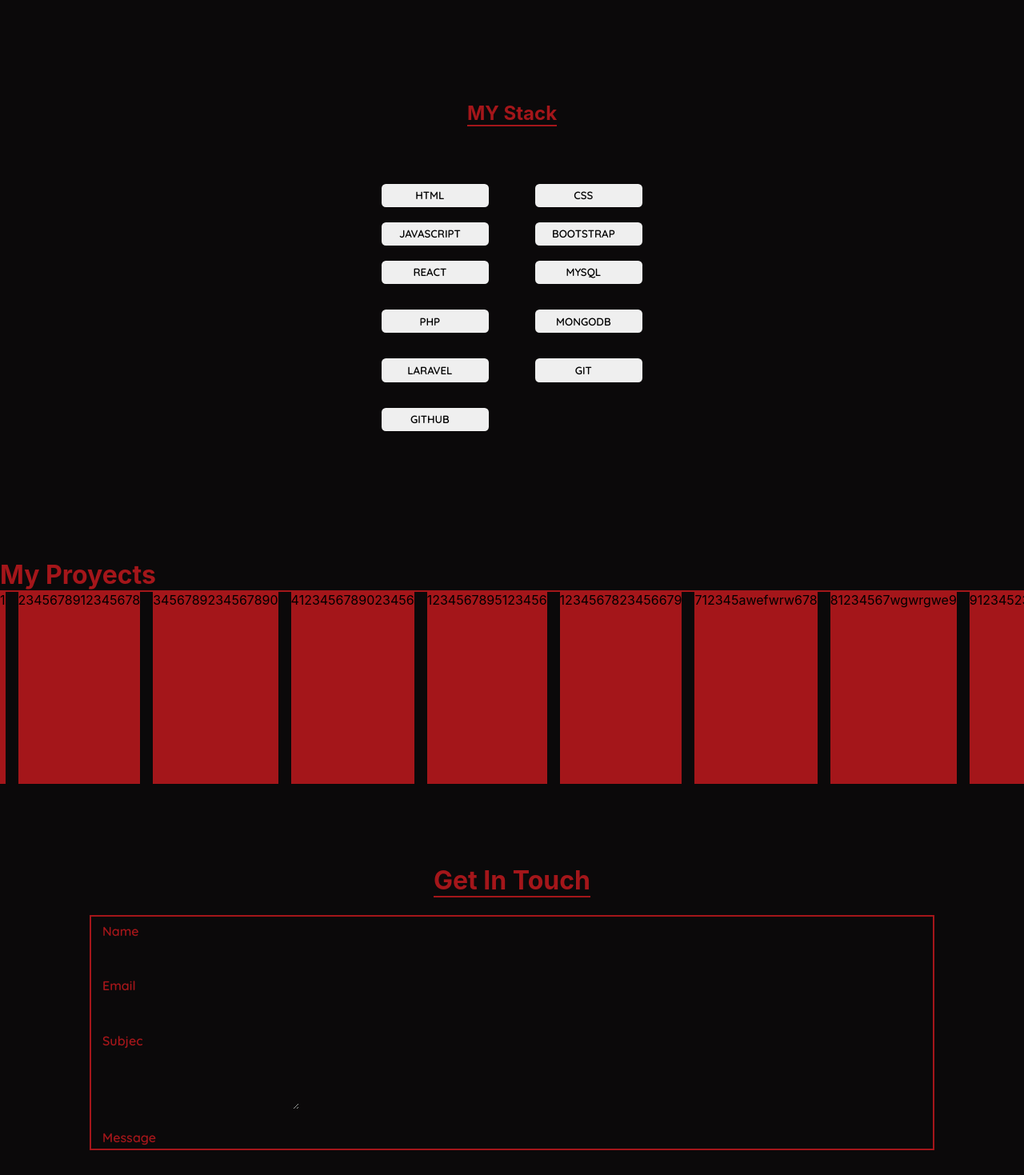
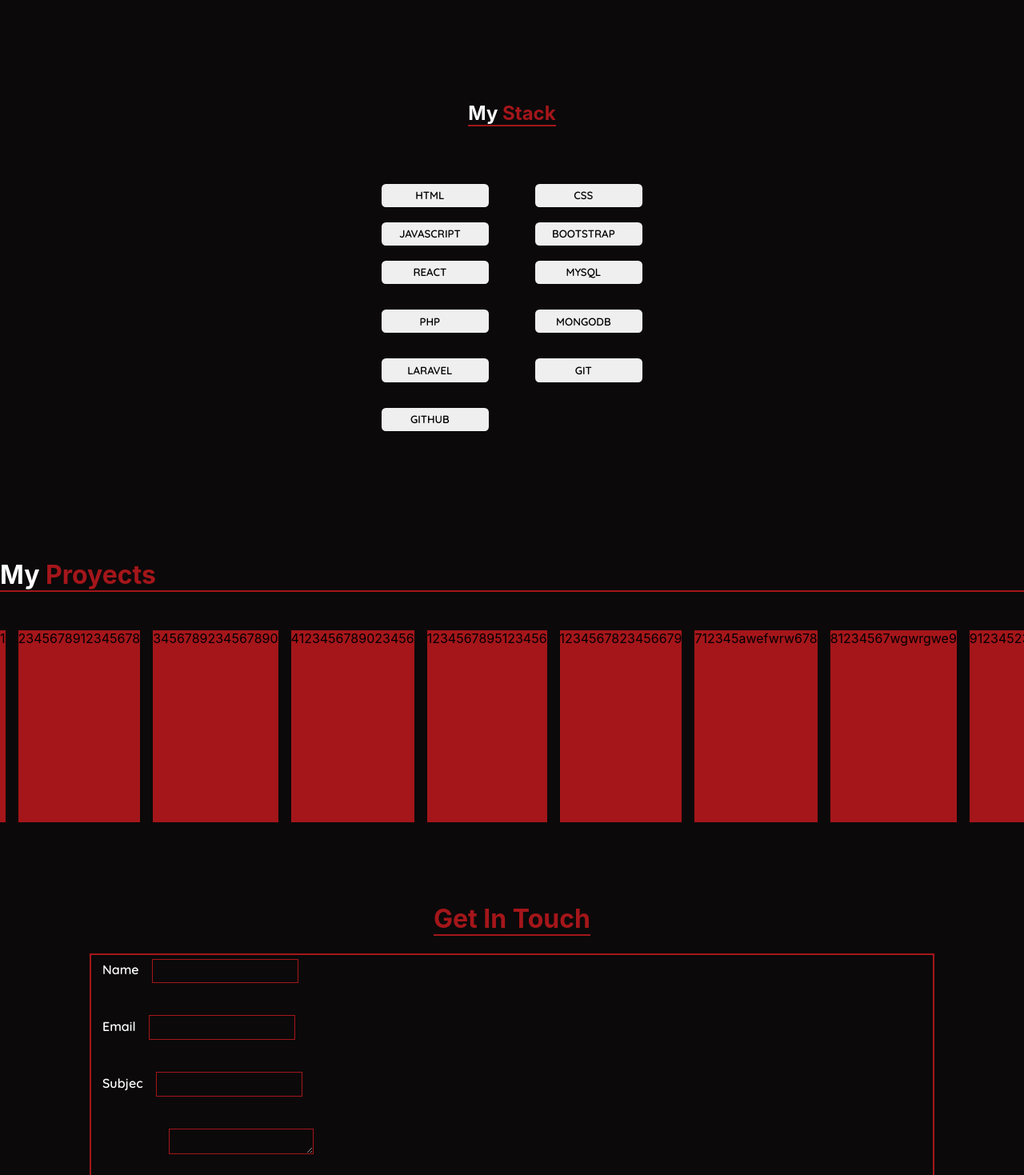
Before and after one commit to Lord-Mugen/Mugen-Portfolio, a React (Create React App) app: page / in a window 1280 px wide. Shown: the part 1140-2609 px from the top of the page at 80% size. Before the commit the page ends 2578 px from the top, so only its background shows below. Built offline with nearby package versions, Linux system fonts and the light colour scheme.

Commit message:
pass to the main

```diff
--- a/src/App.js
+++ b/src/App.js
@@ -17,6 +17,7 @@ function App() {
      <Stack/>
      <Proyects/>
      <Contact/>
+     <Footer/>
     </div>
   );
 }
--- a/src/Components/Contac/Contact.css
+++ b/src/Components/Contac/Contact.css
@@ -35,14 +35,21 @@
 }
 
 .contact-form-label{
-    color: var(--red);
+    color: var(--white);
+    margin-right: 1em;
 }
 
 .contact-form-input{
     height: 2em;
     margin-bottom: 3em;
     background-color: var(--primary);
-    border: 0px 0px 1px 0px solid var(--red);
+}
+
+input, textarea{
+    border: 1px solid var(--red);
+    border-radius: 0;
+
+    -webkit-appearance: none;
 }
 
 .contact-form-input::after{
--- a/src/Components/Footer/Footer.jsx
+++ b/src/Components/Footer/Footer.jsx
@@ -0,0 +1,14 @@
+import React from 'react'
+import './Footer.css';
+
+const Footer = () => {
+  return (
+    <div>
+        <footer>
+
+        </footer>
+    </div>
+  )
+}
+
+export default Footer
--- a/src/Components/Proyects/Proyects.css
+++ b/src/Components/Proyects/Proyects.css
@@ -13,9 +13,13 @@
 .proyects-title{
     width: 100%;
     margin: 0;
-    color: var(--red);
+    color: var(--white);
     background-color: var(--primary);
 
+
+}
+span{
+    color: var(--red);
 }
 
 .proyects-title::after{
@@ -35,6 +39,7 @@
     overflow: scroll;
     scroll-behavior: smooth;
     flex-wrap: nowrap;
+    padding-top: 3em;
 }
 .proyects-carrusel::-webkit-scrollbar{
     display: none;
--- a/src/Components/Proyects/Proyects.jsx
+++ b/src/Components/Proyects/Proyects.jsx
@@ -4,7 +4,7 @@ import './Proyects.css'
 const Proyects = () => {
   return (
     <div>
-         <h1 className="proyects-title">My Proyects</h1>
+         <h1 className="proyects-title">My <span>Proyects</span></h1>
         <section className="proyects">
             <div className="proyects-carrusel">
                 <div className="elements">1</div>
--- a/src/Components/Stack/Stack.css
+++ b/src/Components/Stack/Stack.css
@@ -14,8 +14,11 @@
 
 .stack-title{
     margin: 0;
+    color: var(--white);
+    margin-bottom: 3em;
+}
+span{
     color: var(--red);
-    margin-bottom: 3em;
 }
 
 .stack-title::after{
--- a/src/Components/Stack/Stack.jsx
+++ b/src/Components/Stack/Stack.jsx
@@ -8,7 +8,7 @@ const Stack = () => {
   return (
     <div>
         <section className="stack">
-          <h1 className="stack-title">MY Stack</h1>
+          <h1 className="stack-title">My <span>Stack</span></h1>
           <div className="stack-btn-container">
 
             {
```
